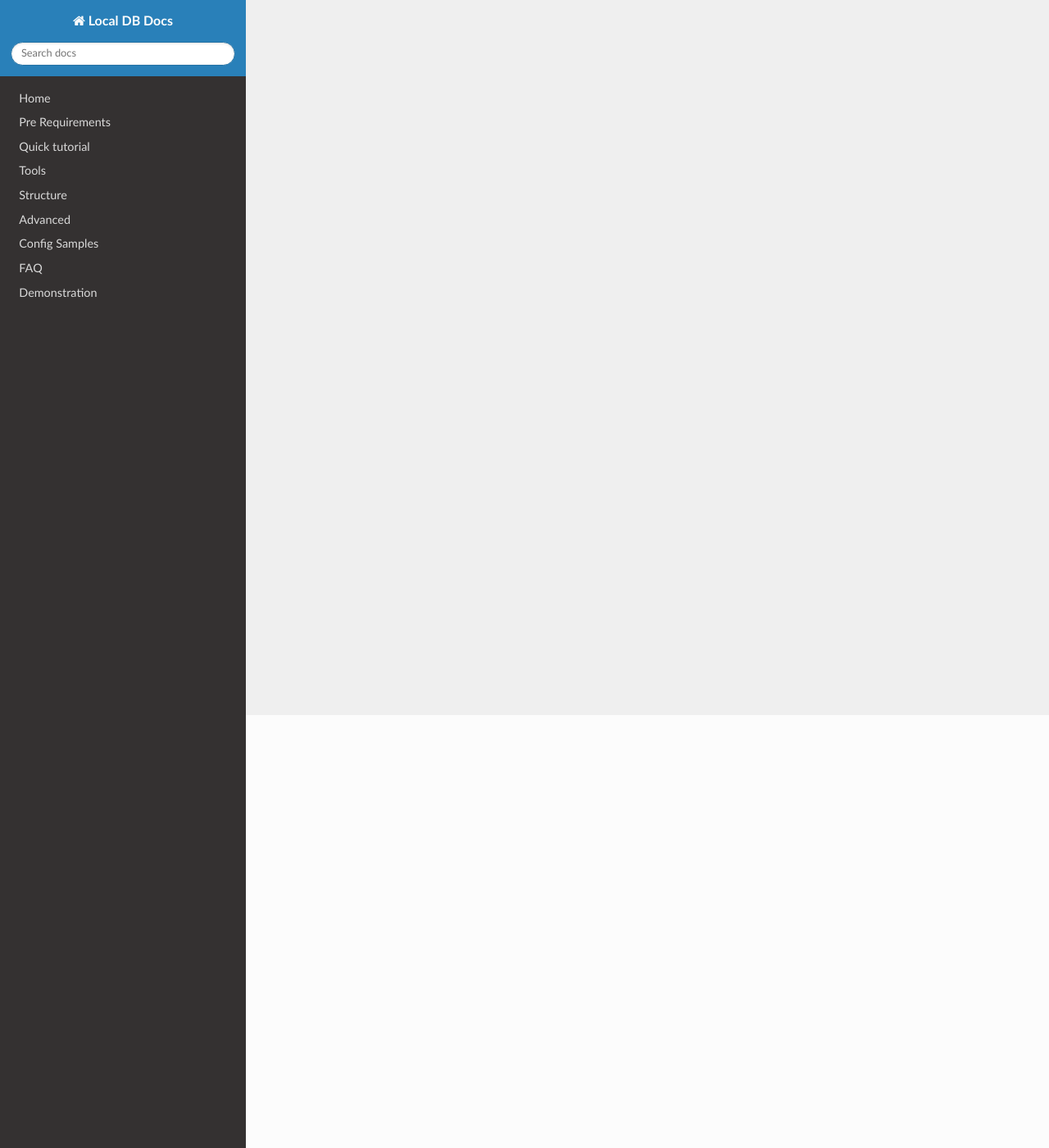
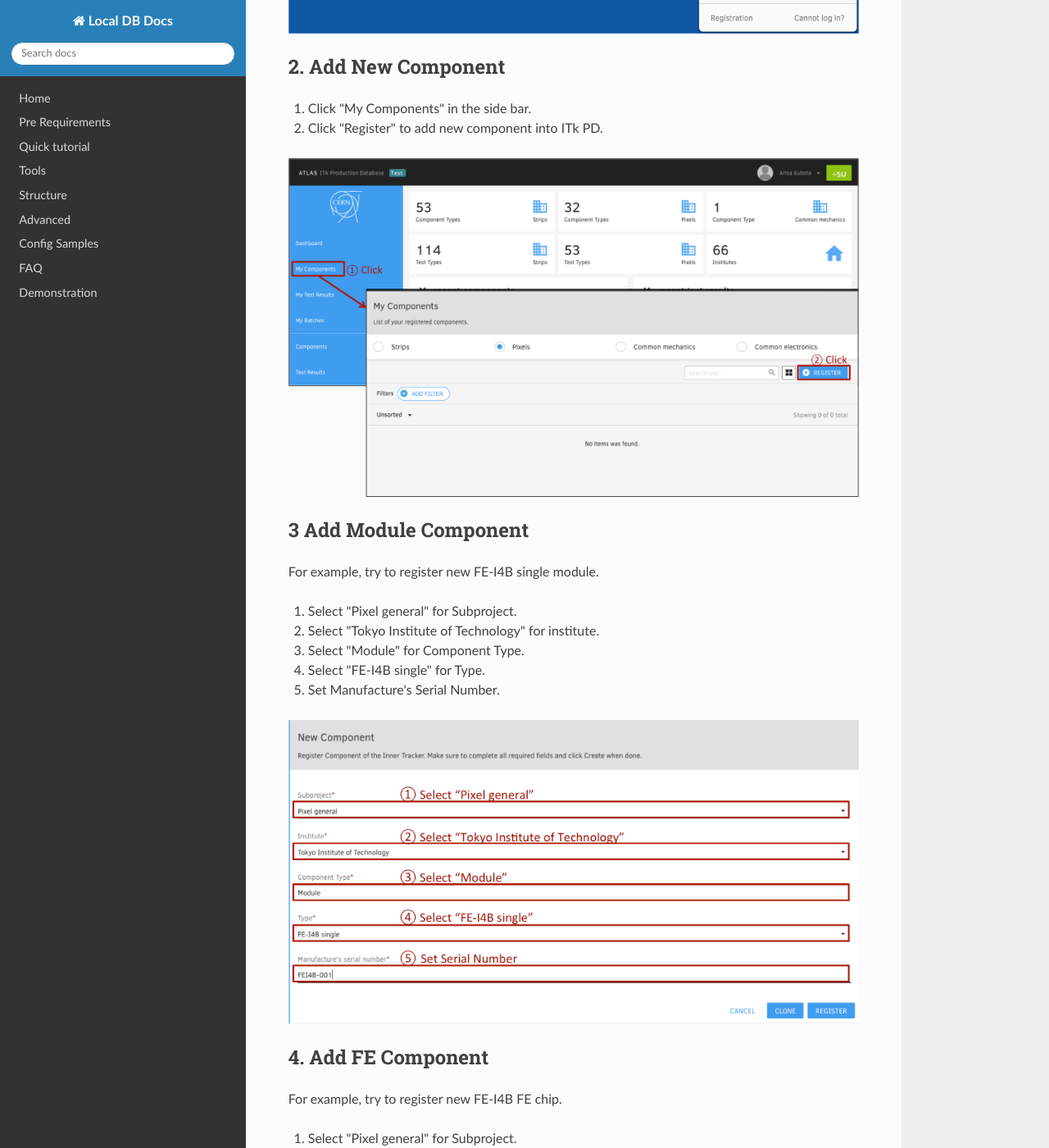
Before and after one commit to jlab-hep/localdb-docs, an MkDocs documentation site: the page built from docs/database_demonstration_register_itkpd.md, in a window 1280 px wide and 1400 px high, scrolled down 528 px. Shown: the whole window at 82% size. Built offline with MkDocs 1.6.1, drawn with Linux system fonts in a browser that asks for light colours; nearby versions of some CDN libraries; old or Windows-style settings are respelled for this version of MkDocs; some of the changed text lies outside the part shown.

Commit message:
Adding ITk PD registration page

```diff
--- a/docs/database_demonstration_register_itkpd.md
+++ b/docs/database_demonstration_register_itkpd.md
@@ -1 +1,43 @@
+# Module Registration in ITkPD
+
+## 1. Access ITkPD Web Page
+
+Access [https://itkpd-test.unicorncollege.cz/](https://itkpd-test.unicorncollege.cz/) and login with your username & password.
+
+![ITk PD Toppage](images/demo_itkpd_top.png)
+
+## 2. Add New Component
+
+1. Click "My Components" in the side bar.
+2. Click "Register" to add new component into ITk PD.
+
+![New Component](images/demo_itkpd_register_1.png)
+
+## 3 Add Module Component
+
+For example, try to register new FE-I4B single module.
+
+1. Select "Pixel general" for Subproject.
+2. Select "Tokyo Institute of Technology" for institute.
+3. Select "Module" for Component Type.
+4. Select "FE-I4B single" for Type.
+5. Set Manufacture's Serial Number.
+
+![Module Registration](images/demo_itkpd_register_2.png)
+
+## 4. Add FE Component
+
+For example, try to register new FE-I4B FE chip.
+
+1. Select "Pixel general" for Subproject.
+2. Select "Tokyo Institute of Technology" for institute.
+3. Select "Front-end Chip" for Component Type.
+4. Select "FE-I4B" for Type.
+5. Set ChipID to "1".
+6. Set Manufacture's Serial Number.
+
+![FE Registration](images/demo_itkpd_register_3.png)
+
+## 5. a
+
 in edit.
```
Also changed, not shown: docs/images/demo_itkpd_register_1.png (added), docs/images/demo_itkpd_register_2.png (added), docs/images/demo_itkpd_register_3.png (added), docs/images/demo_itkpd_top.png (added).
